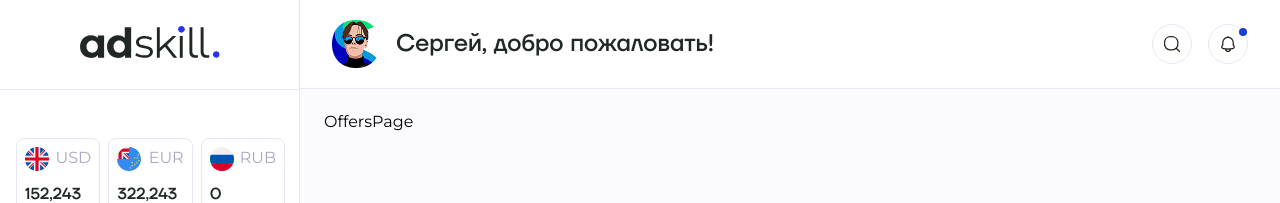
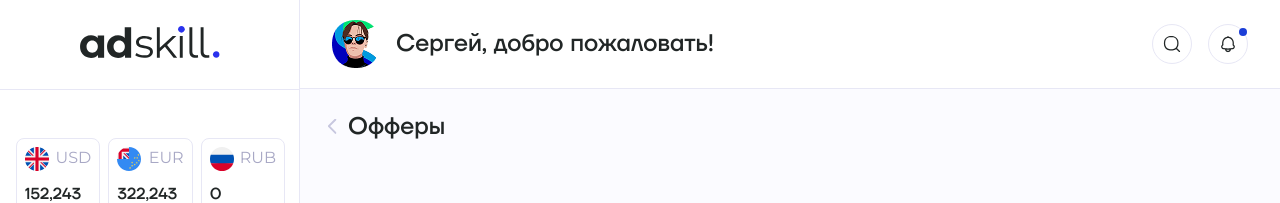
Before and after one commit to tearzday/dashboard, a React (Vite) app: page /offers in a window 1280 px wide. Shown: the top 203 px of the page. Built offline with nearby package versions, Linux system fonts and the light colour scheme.

Commit message:
feat: add arrow chip for offers page

```diff
--- a/src/pages/OffersPage/OffersPage.module.scss
+++ b/src/pages/OffersPage/OffersPage.module.scss
@@ -0,0 +1,14 @@
+.page {
+    display: flex;
+    flex-direction: column;
+    gap: 24px;
+}
+
+.chip {
+    display: flex;
+    align-items: center;
+    gap: 8px;
+}
+.arrow {
+    transform: rotate(90deg);
+}
--- a/src/pages/OffersPage/OffersPage.tsx
+++ b/src/pages/OffersPage/OffersPage.tsx
@@ -1,7 +1,14 @@
-import React from 'react'
+import { Typography, TypographyVariant } from '@/shared/ui'
+import cls from './OffersPage.module.scss'
+import ArrowImage from '@/shared/assets/icons/arrow.svg'
 
 export const OffersPage = () => {
   return (
-    <div>OffersPage</div>
+    <div className={cls.page}>
+      <div className={cls.chip}>
+        <img className={cls.arrow} src={ArrowImage} alt='Arrow icon'/>
+        <Typography variant={TypographyVariant.H2}>Офферы</Typography>
+      </div>
+    </div>
   )
 }
--- a/src/shared/ui/Selector/Selector.tsx
+++ b/src/shared/ui/Selector/Selector.tsx
@@ -1,7 +1,7 @@
 import { useLayoutEffect, useRef, useState } from 'react'
 import { Typography } from '../Typography/Typography'
 import cls from './Selector.module.scss'
-import Arrow from '@/shared/assets/icons/arrow-selector.svg'
+import Arrow from '@/shared/assets/icons/arrow.svg'
 import type { SelectorOption } from '@/shared/types'
 
 interface SelectorProps {
--- a/src/widgets/Sidebar/ui/Sidebar/Sidebar.tsx
+++ b/src/widgets/Sidebar/ui/Sidebar/Sidebar.tsx
@@ -1,4 +1,4 @@
-import { useState } from 'react'
+import { Fragment, useState } from 'react'
 import cls from './Sidebar.module.scss'
 import { Devider, Logo } from '@/shared/ui';
 import { WalletList } from '@/entities/Wallets';
@@ -22,10 +22,10 @@ export const Sidebar = () => {
             {
               SidebarData.map((section, index) => {
                 return (
-                  <>
+                  <Fragment key={section.title}>
                     <SidebarSection title={section.title} items={section.items}/>
                     {index < SidebarData.length - 1 && <Devider />}
-                  </>
+                  </Fragment>
                 )
               })
             }
```
Also changed, not shown: src/shared/assets/icons/arrow.svg (renamed from src/shared/assets/icons/arrow-selector.svg).
